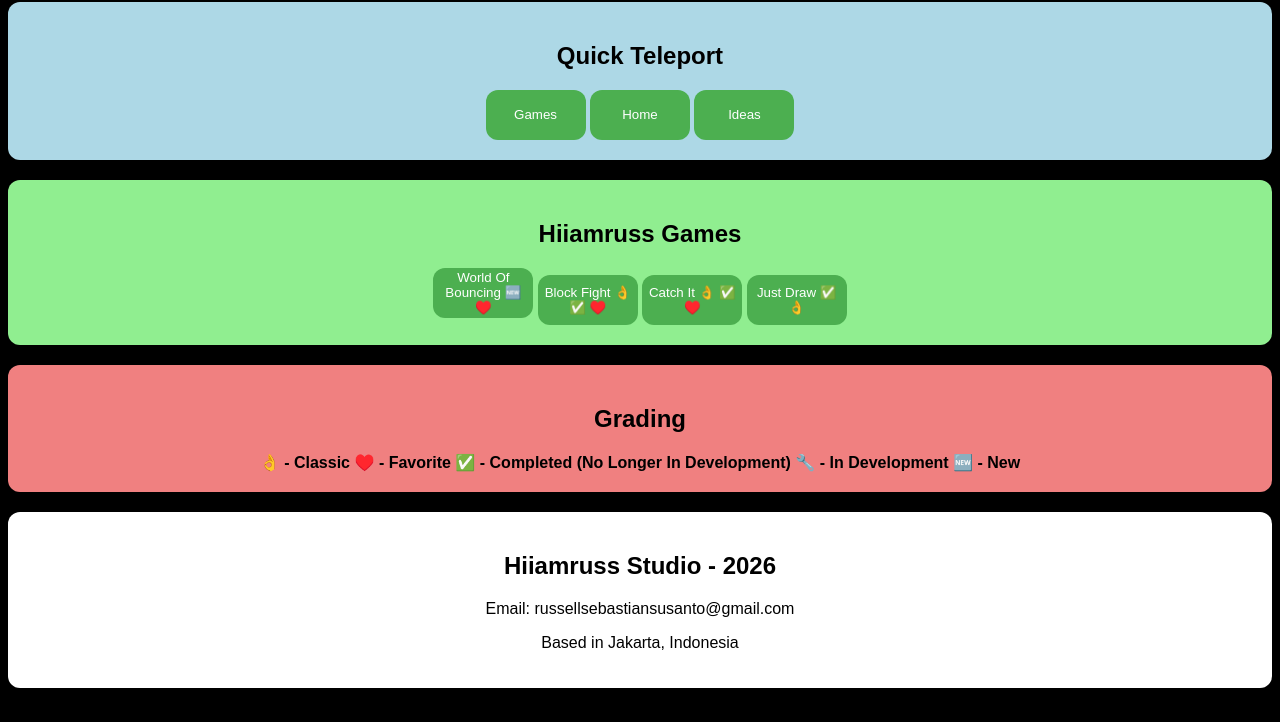
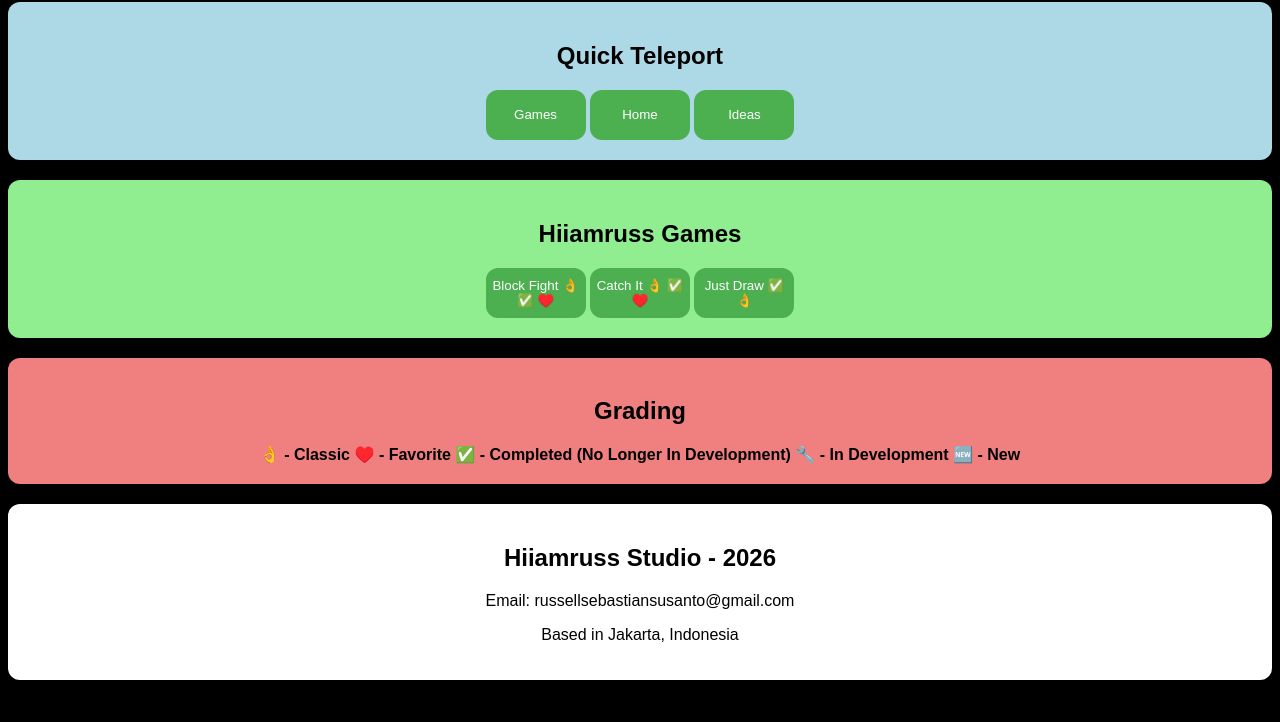
Before and after one commit to Hiiamruss/Hiiamruss-Studio, a plain HTML site: page games.html in a window 1280 px wide. Shown: the part 78-800 px from the top of the page. Drawn offline with Linux system fonts and the light colour scheme.

Commit message:
Update games.html

```diff
--- a/games.html
+++ b/games.html
@@ -37,7 +37,6 @@
             </section>
             <section style="background-color:lightgreen;">
                 <h1>Hiiamruss Games</h1>
-                <a href="worldofbouncing.html"><button>World Of Bouncing 🆕 ♥️</button></a>
                 <a href="https://hiiamruss.itch.io/block-fights"><button>Block Fight 👌 ✅ ♥️</button></a>
                 <a href="https://hiiamruss.itch.io/catch-it"><button>Catch It 👌 ✅ ♥️</button></a>
                 <a href="https://hiiamruss.itch.io/just-draw"><button>Just Draw ✅ 👌</button></a>
```
